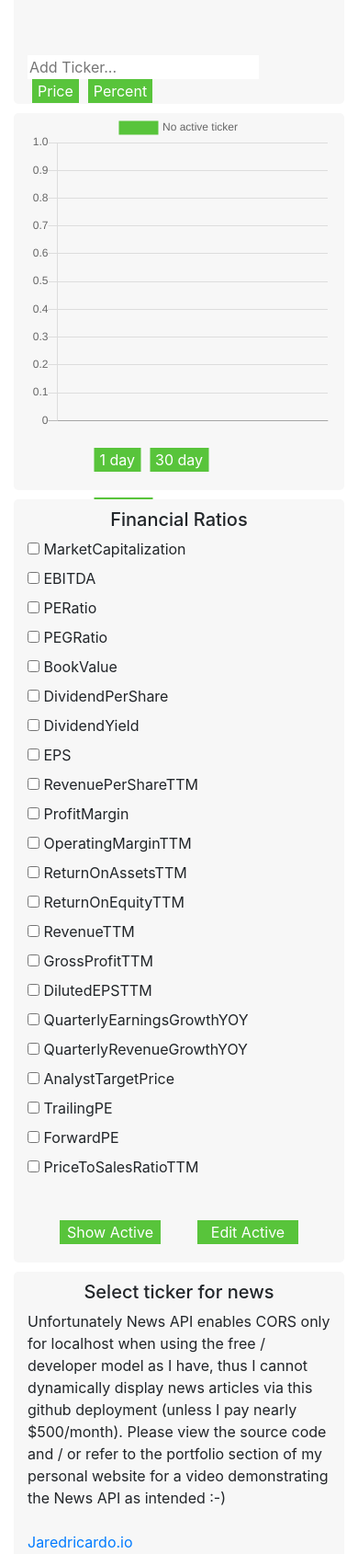
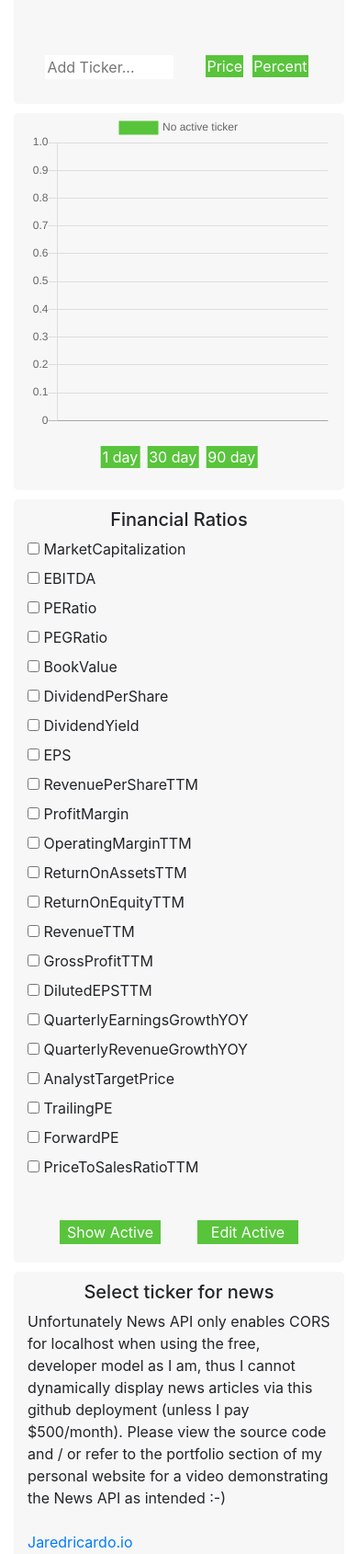
Before and after one commit to jaredricardo/Stock-Screener-Deploy, a React (Create React App) app: page / in a window 390 px wide. Shown: the part 307-1997 px from the top of the page at 92% size. Built offline with nearby package versions, Linux system fonts and the light colour scheme.

Commit message:
css fixes news api <p> fix

```diff
--- a/src/components/NewsAPI.js
+++ b/src/components/NewsAPI.js
@@ -121,8 +121,8 @@ export class NewsAPI extends Component {
 
                 {/* {newsListMap} */}
                 <p>
-                    Unfortunately News API enables CORS only for localhost when using the free / developer model as I have,
-                    thus I cannot dynamically display news articles via this github deployment (unless I pay nearly $500/month).
+                    Unfortunately News API only enables CORS for localhost when using the free, developer model as I am,
+                    thus I cannot dynamically display news articles via this github deployment (unless I pay $500/month).
                     Please view the source code and / or refer to the portfolio section of my personal website for a video demonstrating the News API as intended :-)
                     <br></br>
                     <br></br>
--- a/src/components/components.css
+++ b/src/components/components.css
@@ -281,33 +281,16 @@
 /* MEDIA QEURIES  */
 
 
-/* @media only screen and (max-width: 1400px) {
-    #submit-btn {
-        display: none;
+@media screen and (max-width: 410px) {
+    .ticker-btns{
+
+        padding: 0px 1px;
+    }
+    #submit-form {
+        max-width: 140px;
+    }
+    .graph-btns {
+        margin: 12px 4px;
+        padding: 0 2px;
     }
 }
-
-@media only screen and (max-width: 1200px) {
-    #submit-btn {
-        display: inline;
-    }
-} */
-
-
-/* NOW UNUSED ^^  */
-
-
-/*
-    TO DO:
-
-    add error handing for addticker (b/c of low API limit)
-
-    fix save state of active active ratios // add local storage for ticker list / ratios list
-
-    add redux / global state for active ticker
-
-    add browser history
-
-    implement binary search autocomplete for tickers
-
-    */
```
Also changed, not shown: 10 other files (tests, documents, lock files or other folders).
